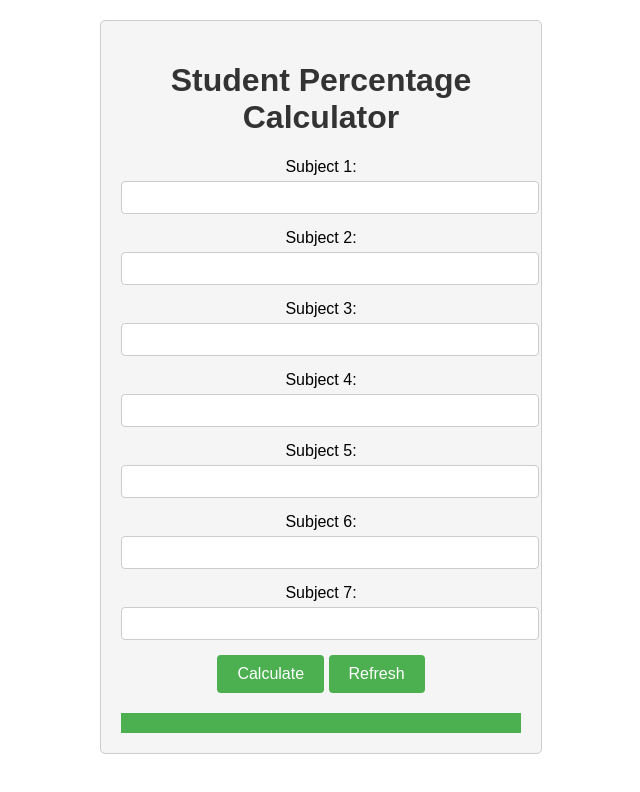
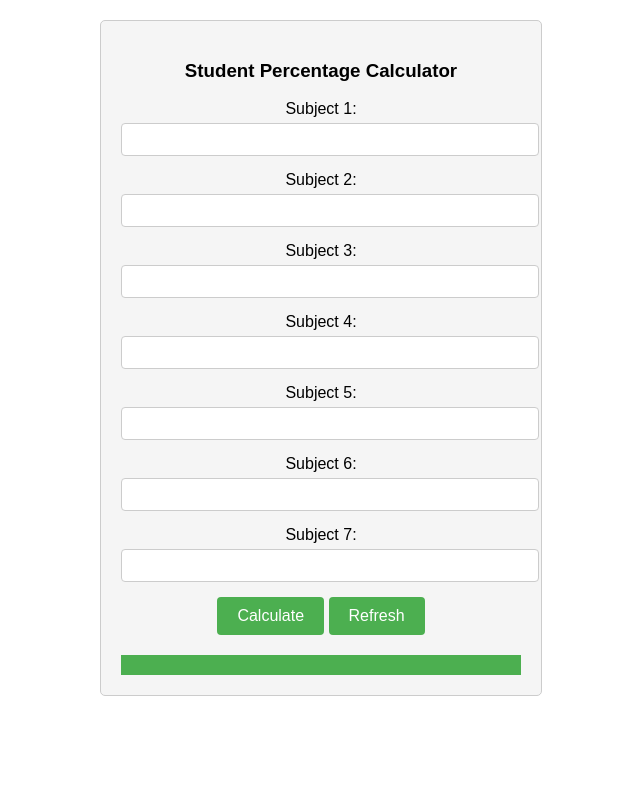
Before and after one commit to rajutheprogrammer/markscalculater, a plain HTML site: page index.html in a window 1280 px wide. Shown: the whole page, without its empty margins (319-959 px from the left). Drawn offline with Linux system fonts and the light colour scheme.

Commit message:
Update index.html

```diff
--- a/index.html
+++ b/index.html
@@ -67,7 +67,7 @@
 </head>
 <body>
     <div class="container">
-        <h1>Student Percentage Calculator</h1>
+        <h3>Student Percentage Calculator</h3>
         <div class="form-group">
             <label>Subject 1:</label>
             <input type="number" id="subject1" min="0" max="100" required>
```
